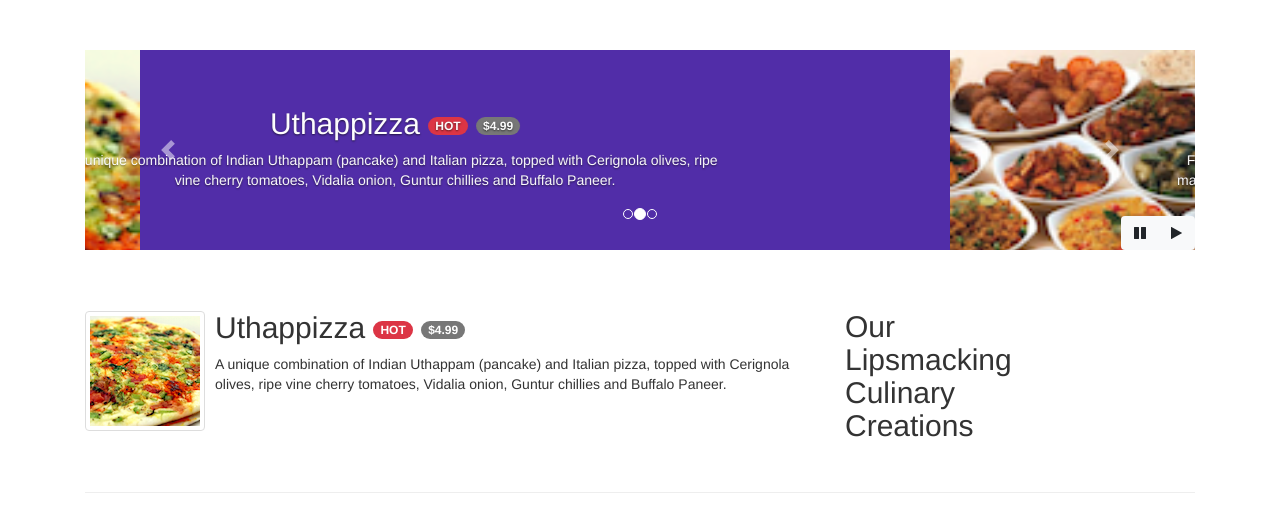
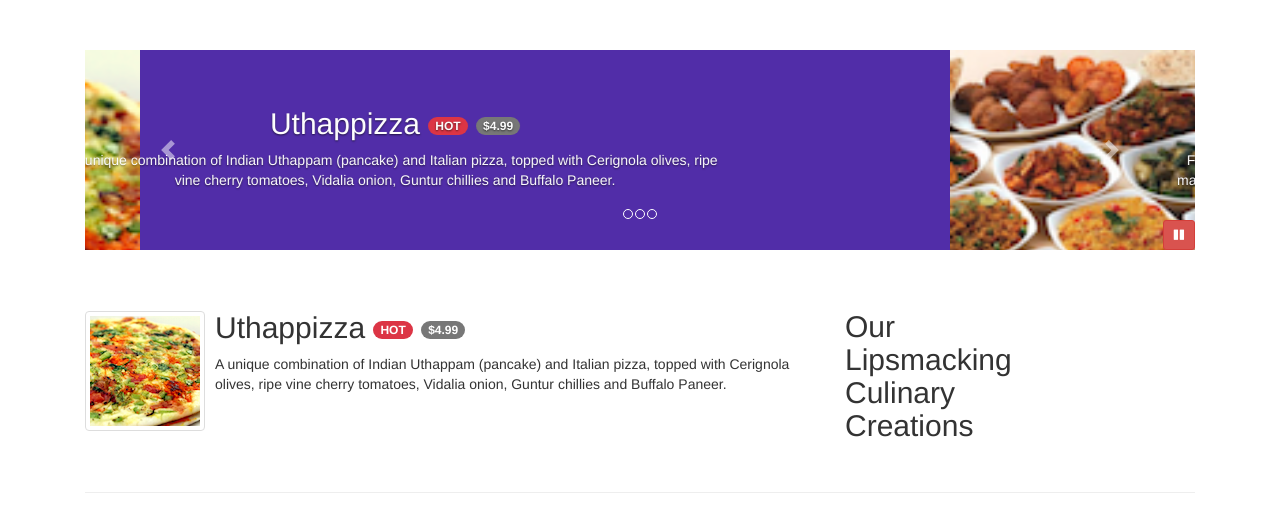
Before and after one commit to DipuKP2001/coursera_bootstrap, a website: page index.html in a window 1280 px wide. Shown: the part 251-781 px from the top of the page. Drawn offline with nearby package versions, Linux system fonts and the light colour scheme.

Commit message:
added additional jquery to merge the two buttons

```diff
--- a/index.html
+++ b/index.html
@@ -207,14 +207,9 @@
                         <span class="carousel-control-next-icon" aria-hidden="true"></span>
                         <span class="sr-only">Next</span>
                     </a>
-                    <div class="btn-group" id="carouselButton">
-                        <button id="carousel-pause" class="btn btn-light">
-                            <span class="fa fa-pause"></span>
-                        </button>
-                        <button id="carousel-play" class="btn btn-light">
-                            <span class="fa fa-play"></span>
-                        </button>
-                    </div>
+                    <button id="carouselButton" class="btn btn-sm btn-danger">
+                        <span id="carousel-button-icon" class="fa fa-pause"></span>
+                    </button>
                 </div>
             </div>
         </div>
@@ -321,14 +316,16 @@
     <script src="js/script.js "></script>
     <script>
         $(document).ready(function() {
-            $("#carouselExampleIndicators").carousel({
-                interval: 2000
-            });
-            $("#carousel-pause").click(function() {
-                $("#carouselExampleIndicators").carousel('pause');
-            });
-            $("#carousel-play").click(function() {
-                $("#carouselExampleIndicators").carousel('cycle');
+            $('#carouselButton').click(function() {
+                if ($('#carouselButton').children("span").hasClass("fa-pause")) {
+                    $('#carouselExampleIndicators').carousel('pause');
+                    $('#carouselButton').children("span").removeClass("fa-pause");
+                    $('#carouselButton').children("span").addClass("fa-play");
+                } else {
+                    $('#carouselExampleIndicators').carousel('cycle');
+                    $('#carouselButton').children("span").removeClass("fa-play");
+                    $('#carouselButton').children("span").addClass("fa-pause");
+                }
             });
         });
     </script>
```
